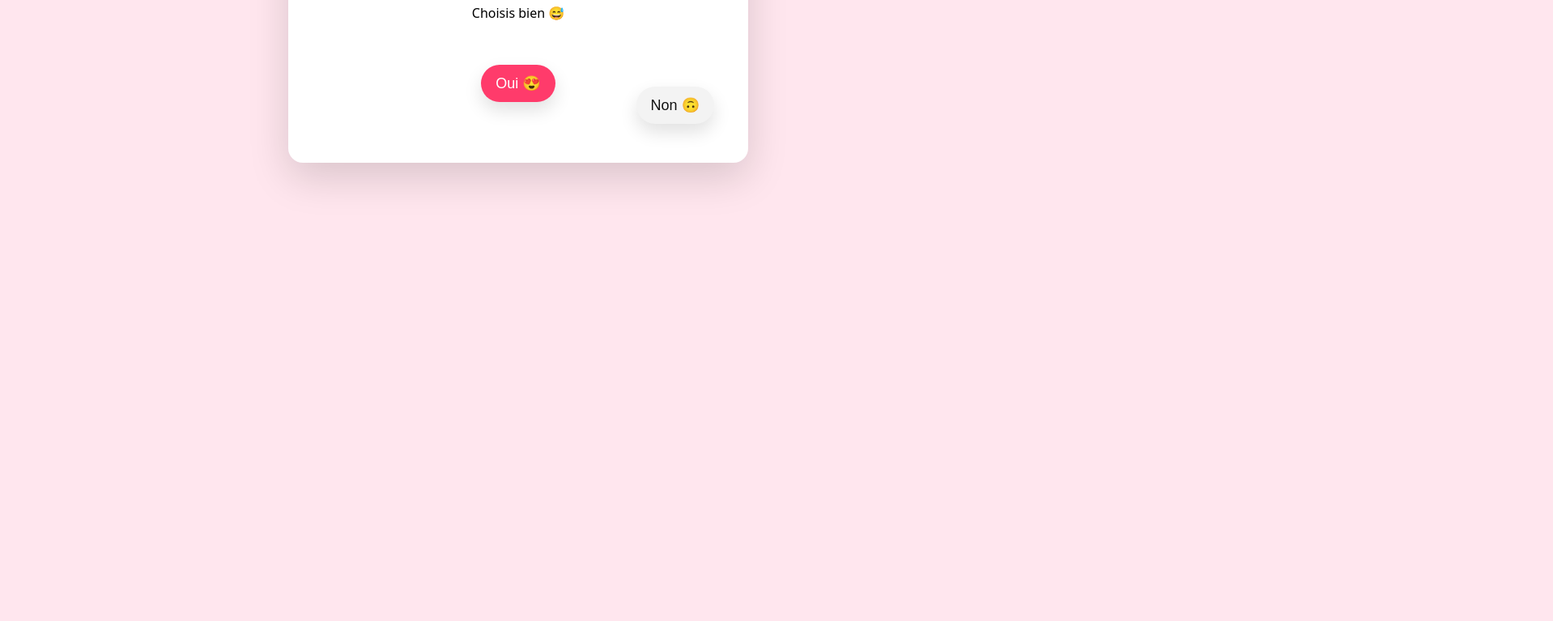
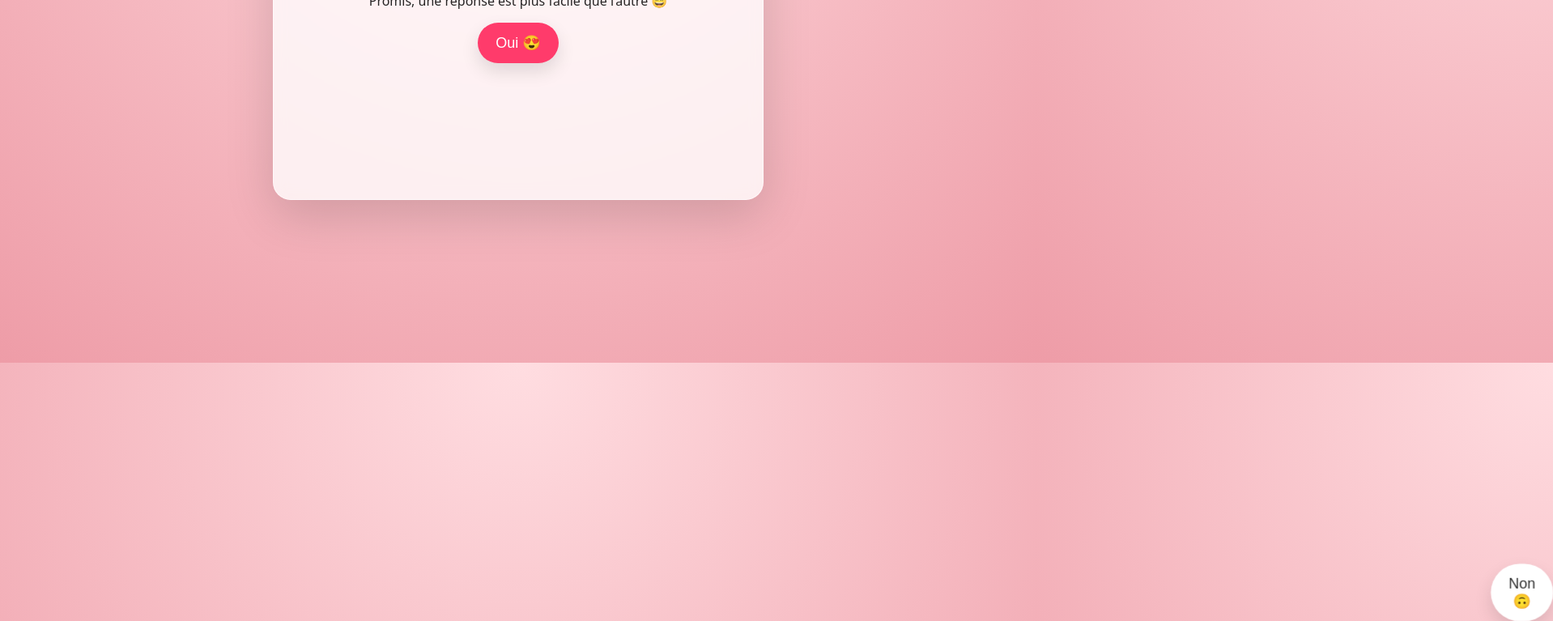
Before and after one commit to TotoleRigolo87/Boubou, a plain HTML site: page index.html in a window 1280 px wide. Shown: the part 352-1119 px from the top of the page at 81% size, 1918 px wide, since content can reach past the window. Before the commit the page ends 800 px from the top, so only its background shows below. Drawn offline with Linux system fonts and the light colour scheme.

Commit message:
Update index.html

```diff
--- a/index.html
+++ b/index.html
@@ -8,104 +8,209 @@
     body{
       margin:0; min-height:100vh; display:grid; place-items:center;
       font-family: system-ui, -apple-system, Segoe UI, Roboto, Arial, sans-serif;
-      background: #ffe6ee;
+      background: radial-gradient(circle at top, #ffdde1, #ee9ca7);
+      overflow:hidden;
     }
     .card{
-      width:min(520px, 92vw);
-      background:white;
-      border-radius:18px;
-      padding:24px;
+      width:min(560px, 92vw);
+      background: rgba(255,255,255,.78);
+      backdrop-filter: blur(8px);
+      border: 1px solid rgba(255,255,255,.6);
+      border-radius: 22px;
+      padding: 26px 22px;
       text-align:center;
-      box-shadow: 0 18px 50px rgba(0,0,0,.15);
+      box-shadow: 0 20px 60px rgba(0,0,0,.15);
     }
+    h1{ margin:0 0 10px; font-size: clamp(26px, 4.5vw, 38px); }
+    p{ margin:0 0 16px; opacity:.85; }
+
     .arena{
-      position:relative;
-      height:120px;
-      margin-top:16px;
-      display:flex;
-      align-items:center;
+      position: relative;
+      height: 150px;
+      margin-top: 10px;
+    }
+
+    button{
+      border:0; border-radius: 999px;
+      padding: 14px 22px;
+      font-size: 18px;
+      cursor:pointer;
+      transition: transform .12s ease, box-shadow .12s ease;
+      box-shadow: 0 10px 22px rgba(0,0,0,.12);
+      user-select:none;
+      touch-action: manipulation;
+      position: relative;
+      z-index: 2;
+    }
+    #yes{ background:#ff3b6b; color:white; }
+    #yes:hover{ transform: translateY(-2px) scale(1.02); }
+
+    /* Le "Non" est en position fixed pour pouvoir fuir partout, même hors de la carte */
+    #no{
+      background: white;
+      color:#333;
+      position: fixed;
+      left: 60vw;
+      top: 55vh;
+      z-index: 3;
+      will-change: transform;
+    }
+
+    #result{
+      margin-top: 14px;
+      font-size: 20px;
+      font-weight: 700;
+      color:#ff2e63;
+      min-height: 28px;
+    }
+
+    /* zone photo */
+    .photoWrap{
+      margin-top: 14px;
+      display:none;
       justify-content:center;
-      gap:12px;
     }
-    button{
-      border:0;
-      padding:12px 18px;
-      border-radius:999px;
-      font-size:18px;
-      cursor:pointer;
-      box-shadow: 0 10px 22px rgba(0,0,0,.12);
+    .photo{
+      width:min(360px, 80vw);
+      border-radius: 18px;
+      border: 1px solid rgba(0,0,0,.08);
+      box-shadow: 0 16px 40px rgba(0,0,0,.18);
     }
-    #yes{ background:#ff3b6b; color:#fff; }
-    #no{
-      position:absolute;
-      left:60%;
-      top:50%;
-      transform: translate(-50%,-50%);
-      background:#f3f3f3;
-      color:#111;
+
+    .heart{
+      position: fixed;
+      font-size: 22px;
+      pointer-events:none;
+      animation: floatUp 1.2s ease forwards;
+      filter: drop-shadow(0 6px 8px rgba(0,0,0,.15));
+      z-index: 4;
     }
-    #result{ margin-top:14px; font-size:20px; font-weight:700; color:#ff2e63; }
+    @keyframes floatUp{
+      0%{ transform: translateY(0) scale(.9); opacity:0; }
+      15%{ opacity:1; }
+      100%{ transform: translateY(-140px) scale(1.25); opacity:0; }
+    }
   </style>
 </head>
 <body>
   <div class="card">
     <h1>Veux-tu être ma Valentine ? 💘</h1>
-    <p>Choisis bien 😅</p>
+    <p>Promis, une réponse est plus facile que l’autre 😅</p>
 
-    <div class="arena" id="arena">
+    <div class="arena">
       <button id="yes">Oui 😍</button>
+      <!-- le bouton Non est fixed (il est donc hors du flow), mais on le garde ici dans le HTML -->
       <button id="no">Non 🙃</button>
     </div>
 
     <div id="result"></div>
 
-    <noscript>
-      <p style="color:#b00; font-weight:700;">
-        Active JavaScript pour que le bouton "Non" puisse fuir 😄
-      </p>
-    </noscript>
+    <div class="photoWrap" id="photoWrap">
+      <!-- Mets ta photo dans le repo: photo.jpg (ou change le nom ici) -->
+      <img class="photo" id="photo" src="photo.jpg" alt="Nous ❤️" />
+    </div>
   </div>
 
   <script>
-    window.addEventListener("DOMContentLoaded", () => {
-      const arena = document.getElementById("arena");
-      const noBtn = document.getElementById("no");
-      const yesBtn = document.getElementById("yes");
-      const result = document.getElementById("result");
+    // --- Réglages fuite ---
+    const RADIUS = 140;     // rayon autour de la souris (px) : augmente pour plus "large"
+    const SPEED  = 0.22;    // vitesse de déplacement (0.10 lent -> 0.35 très rapide)
+    const START_OFFSET = { x: 120, y: 40 };
 
-      if (!arena || !noBtn || !yesBtn || !result) {
-        document.body.innerHTML = "<p>Erreur: éléments introuvables dans la page.</p>";
-        return;
-      }
+    const noBtn  = document.getElementById("no");
+    const yesBtn = document.getElementById("yes");
+    const result = document.getElementById("result");
+    const photoWrap = document.getElementById("photoWrap");
 
-      function moveNo() {
-        const a = arena.getBoundingClientRect();
-        const b = noBtn.getBoundingClientRect();
-        const pad = 8;
+    // position courante du bouton (en coordonnées écran)
+    let pos = { x: window.innerWidth*0.6, y: window.innerHeight*0.55 };
+    // cible vers laquelle il va glisser (mise à jour selon la souris)
+    let target = { ...pos };
+    // dernière position souris
+    let mouse = { x: window.innerWidth/2, y: window.innerHeight/2 };
 
-        const maxX = Math.max(pad, a.width - b.width - pad);
-        const maxY = Math.max(pad, a.height - b.height - pad);
+    // init position
+    noBtn.style.transform = `translate(${pos.x}px, ${pos.y}px) translate(-50%, -50%)`;
 
-        const x = pad + Math.random() * (maxX - pad);
-        const y = pad + Math.random() * (maxY - pad);
+    function setTargetAwayFromMouse() {
+      // vecteur bouton -> souris (on veut aller dans la direction opposée)
+      const dx = pos.x - mouse.x;
+      const dy = pos.y - mouse.y;
 
-        noBtn.style.left = x + "px";
-        noBtn.style.top = y + "px";
-        noBtn.style.transform = "translate(0,0)";
-      }
+      // si la souris est pile dessus, on force une direction
+      let len = Math.hypot(dx, dy) || 1;
 
-      noBtn.addEventListener("mouseenter", moveNo);
-      noBtn.addEventListener("touchstart", (e) => { e.preventDefault(); moveNo(); }, { passive:false });
+      // direction normalisée
+      const ux = dx / len;
+      const uy = dy / len;
 
-      yesBtn.addEventListener("click", () => {
-        result.textContent = "YESSS ❤️ Bonne Saint-Valentin 😭💘";
-        noBtn.style.display = "none";
-        yesBtn.disabled = true;
-        yesBtn.textContent = "💞";
-      });
+      // la cible est placée à un rayon RADIUS autour de la souris, dans la direction opposée
+      target.x = mouse.x + ux * RADIUS;
+      target.y = mouse.y + uy * RADIUS;
+      // Autorisé à sortir de l'écran: on ne clamp pas volontairement
+    }
 
-      moveNo();
+    // boucle d’animation fluide
+    function tick() {
+      // interpolation vers la cible
+      pos.x += (target.x - pos.x) * SPEED;
+      pos.y += (target.y - pos.y) * SPEED;
+
+      noBtn.style.transform = `translate(${pos.x}px, ${pos.y}px) translate(-50%, -50%)`;
+      requestAnimationFrame(tick);
+    }
+    requestAnimationFrame(tick);
+
+    // Détecte la souris et déclenche la fuite
+    window.addEventListener("mousemove", (e) => {
+      mouse.x = e.clientX;
+      mouse.y = e.clientY;
+      setTargetAwayFromMouse();
     });
+
+    // Sur mobile: on utilise le doigt
+    window.addEventListener("touchmove", (e) => {
+      if (!e.touches || !e.touches[0]) return;
+      mouse.x = e.touches[0].clientX;
+      mouse.y = e.touches[0].clientY;
+      setTargetAwayFromMouse();
+    }, { passive: true });
+
+    // Au survol proche: on booste la fuite (donne l'impression "plus vite")
+    noBtn.addEventListener("mouseenter", () => {
+      // petit “dash” initial
+      target.x = pos.x + (pos.x - mouse.x) + START_OFFSET.x;
+      target.y = pos.y + (pos.y - mouse.y) + START_OFFSET.y;
+    });
+
+    // Empêche le clic sur Non sur mobile (il fuit)
+    noBtn.addEventListener("touchstart", (e) => e.preventDefault(), { passive:false });
+
+    // Oui -> message + photo + pluie de cœurs
+    yesBtn.addEventListener("click", () => {
+      result.textContent = "Yesss 😭❤️ Bonne Saint-Valentin mon amour !";
+      photoWrap.style.display = "flex";
+      noBtn.style.display = "none";
+      yesBtn.disabled = true;
+      yesBtn.textContent = "💞💞💞";
+
+      for (let i=0; i<22; i++) spawnHeart();
+    });
+
+    function spawnHeart(){
+      const h = document.createElement("div");
+      h.className = "heart";
+      h.textContent = ["❤️","💖","💘","💕","💗"][Math.floor(Math.random()*5)];
+      const x = Math.random() * window.innerWidth;
+      const y = window.innerHeight - 40 - Math.random()*120;
+      h.style.left = x + "px";
+      h.style.top  = y + "px";
+      document.body.appendChild(h);
+      setTimeout(() => h.remove(), 1400);
+    }
+
+    // si pas de souris au début, on met une cible initiale
+    setTargetAwayFromMouse();
   </script>
 </body>
 </html>
```
